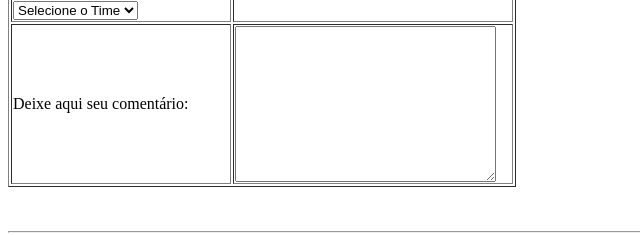
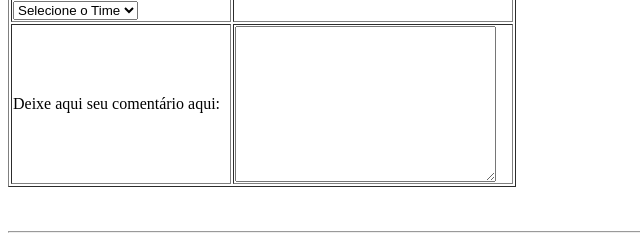
Before and after one commit to pamelafandrelo/teste-aula, a plain HTML site: page FORMULARIOS2.HTML in a window 1280 px wide. Shown: the part 253-488 px from the top of the page, 0-640 px from the left. Drawn offline with Linux system fonts and the light colour scheme.

Commit message:
comentarios

```diff
--- a/FORMULARIOS2.HTML
+++ b/FORMULARIOS2.HTML
@@ -32,7 +32,7 @@
 <option value="Santos"> Santos
 </select> </TD> <TD>  </TD> </TR>
 
-<TR> <TD>Deixe aqui seu comentário:</TD> <TD>
+<TR> <TD>Deixe aqui seu comentário aqui:</TD> <TD>
 <textarea rows="10" cols="30"></textarea> </TD> </TR>
 
 </TABLE>
```
